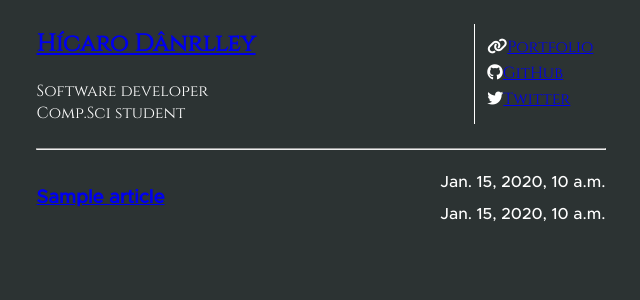
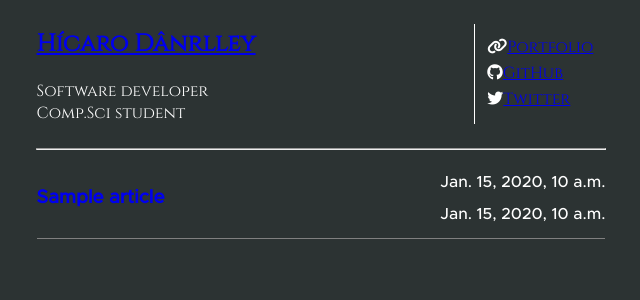
Before and after one commit to HicaroD/HicaroTech, a Django app: page / in a window 1280 px wide. Shown: the top 300 px of the page, without its empty margins (319-959 px from the left). Run offline with Django 4.2, Linux system fonts and the light colour scheme; tables that the repository leaves empty hold one stand-in row (Sample ...); some libraries are stand-ins or nearby versions.

Commit message:
[Style] Adding solid bodder to the bottom of list item

```diff
--- a/blog/articles/static/css/articles.css
+++ b/blog/articles/static/css/articles.css
@@ -9,10 +9,15 @@
 .article {
     display: flex;
     justify-content: space-between;
+    border-bottom: solid 1px grey;
+}
+
+.article a {
+    text-decoration: none;
 }
 
 .article a:visited {
-    color: #551A8B;
+    color: #3391ff;
 }
 
 .name {
```
